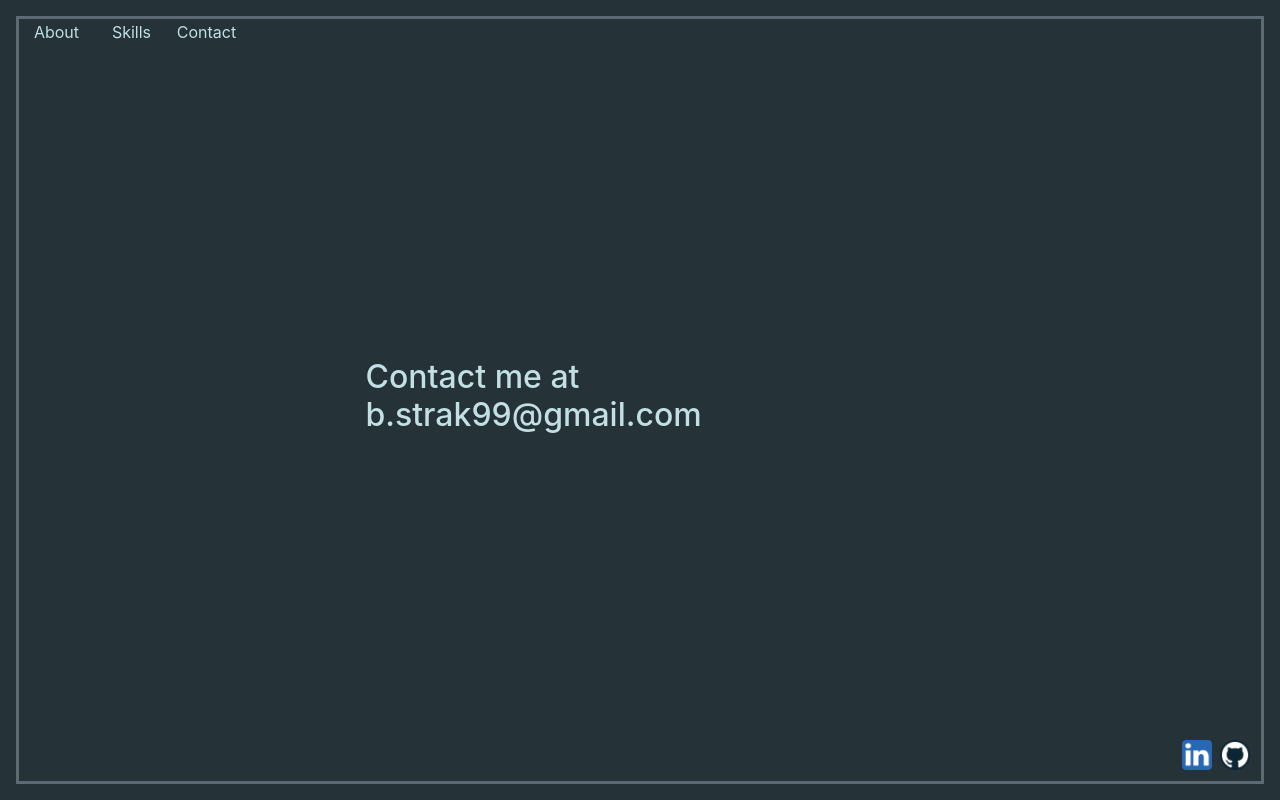
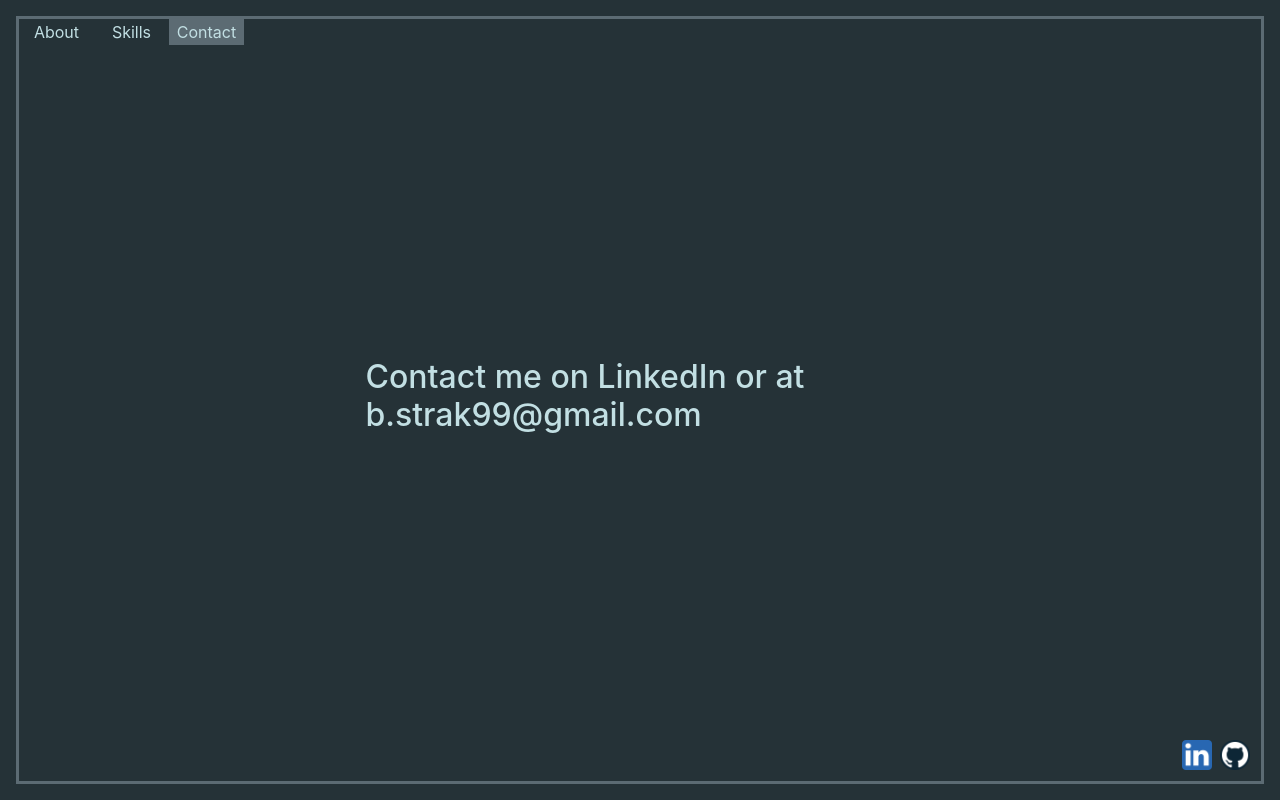
Before and after one commit to BraianStrak/personal-website, a React (Create React App) app in the folder personal-website-frontend/: page / in a window 1280 px wide. Both pictures are taken after a click on the button "Contact". Built offline with nearby package versions, Linux system fonts and the light colour scheme.

Commit message:
Buttons are highlighted based on current page

```diff
--- a/personal-website-frontend/package.json
+++ b/personal-website-frontend/package.json
@@ -6,6 +6,7 @@
     "@testing-library/jest-dom": "^5.11.4",
     "@testing-library/react": "^11.1.0",
     "@testing-library/user-event": "^12.1.10",
+    "classnames": "^2.3.1",
     "react": "^17.0.2",
     "react-dom": "^17.0.2",
     "react-scripts": "4.0.3",
--- a/personal-website-frontend/src/App.css
+++ b/personal-website-frontend/src/App.css
@@ -28,6 +28,16 @@ button.grow_box:hover::after {
 button.grow_box {
     width:75px;
     background: #253237;
+    color: #C2DFE3;
+    border: none;
+    position: relative;
+    z-index: 1;
+    overflow: hidden;
+}
+
+button.selected_grow_box {
+    width:75px;
+    background: #5C6B73;
     color: #C2DFE3;
     border: none;
     position: relative;
--- a/personal-website-frontend/src/App.js
+++ b/personal-website-frontend/src/App.js
@@ -33,7 +33,7 @@ function App() {
       <div className = "m-3 fixed-bottom fixed-top primary-border">
 
         <div className = "navbar-position">
-            < Navbar changeCurrentPage = {changeCurrentPage}/>
+            < Navbar changeCurrentPage = {changeCurrentPage} currentPage = {currentPage} />
         </div>
 
         <div className = "col h-100 w-100 p-5 d-flex align-items-center justify-content-center flex-column">
--- a/personal-website-frontend/src/components/Contact.js
+++ b/personal-website-frontend/src/components/Contact.js
@@ -1,7 +1,7 @@
 function Contact() {
     return (
       <h2>
-        Contact me at b.strak99@gmail.com
+        Contact me on LinkedIn or at b.strak99@gmail.com
       </h2>
     );
   }
--- a/personal-website-frontend/src/components/Navbar.js
+++ b/personal-website-frontend/src/components/Navbar.js
@@ -1,14 +1,20 @@
+import classNames from "classnames";
 
 const Navbar = (props) => {
   return (
     <div>
-      <button className = "grow_box" onClick={() => props.changeCurrentPage("About")}>
+      <button className={classNames('grow_box', {'selected_grow_box' : props.currentPage === 'About'})}
+        onClick={() => props.changeCurrentPage("About")}>
+
             About
       </button>
-      <button className = "grow_box" onClick={() => props.changeCurrentPage("Skills")}>
+      <button className={classNames('grow_box', {'selected_grow_box' : props.currentPage === 'Skills'})}
+        onClick={() => props.changeCurrentPage("Skills")}>
+
             Skills
       </button>
-      <button className = "grow_box" onClick={() => props.changeCurrentPage("Contact")}>
+      <button className={classNames('grow_box', {'selected_grow_box' : props.currentPage === 'Contact'})}
+        onClick={() => props.changeCurrentPage("Contact")}>
             Contact
       </button>
     </div>
```
Also changed, not shown: 1 other file (tests, documents, lock files or other folders).
